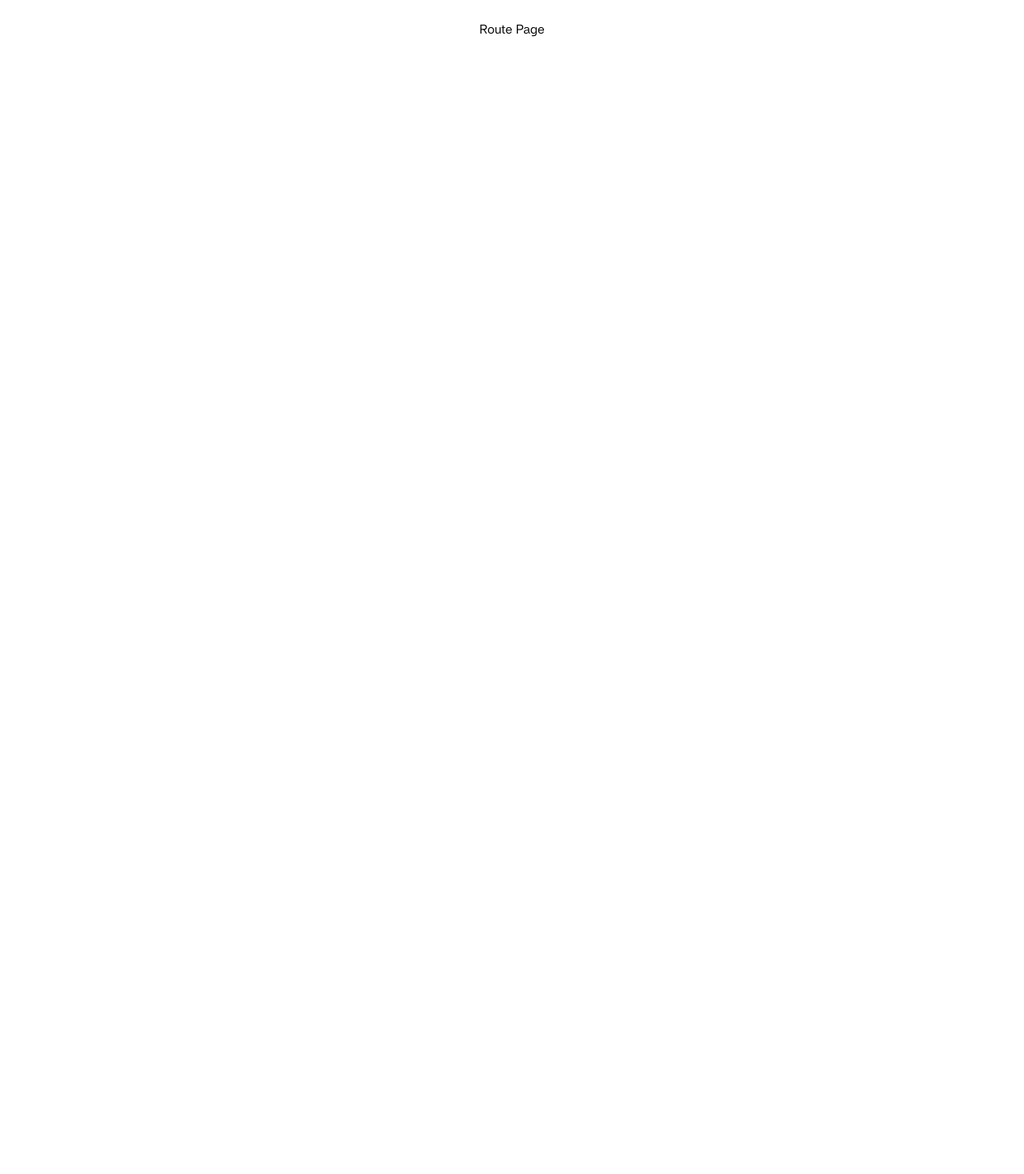
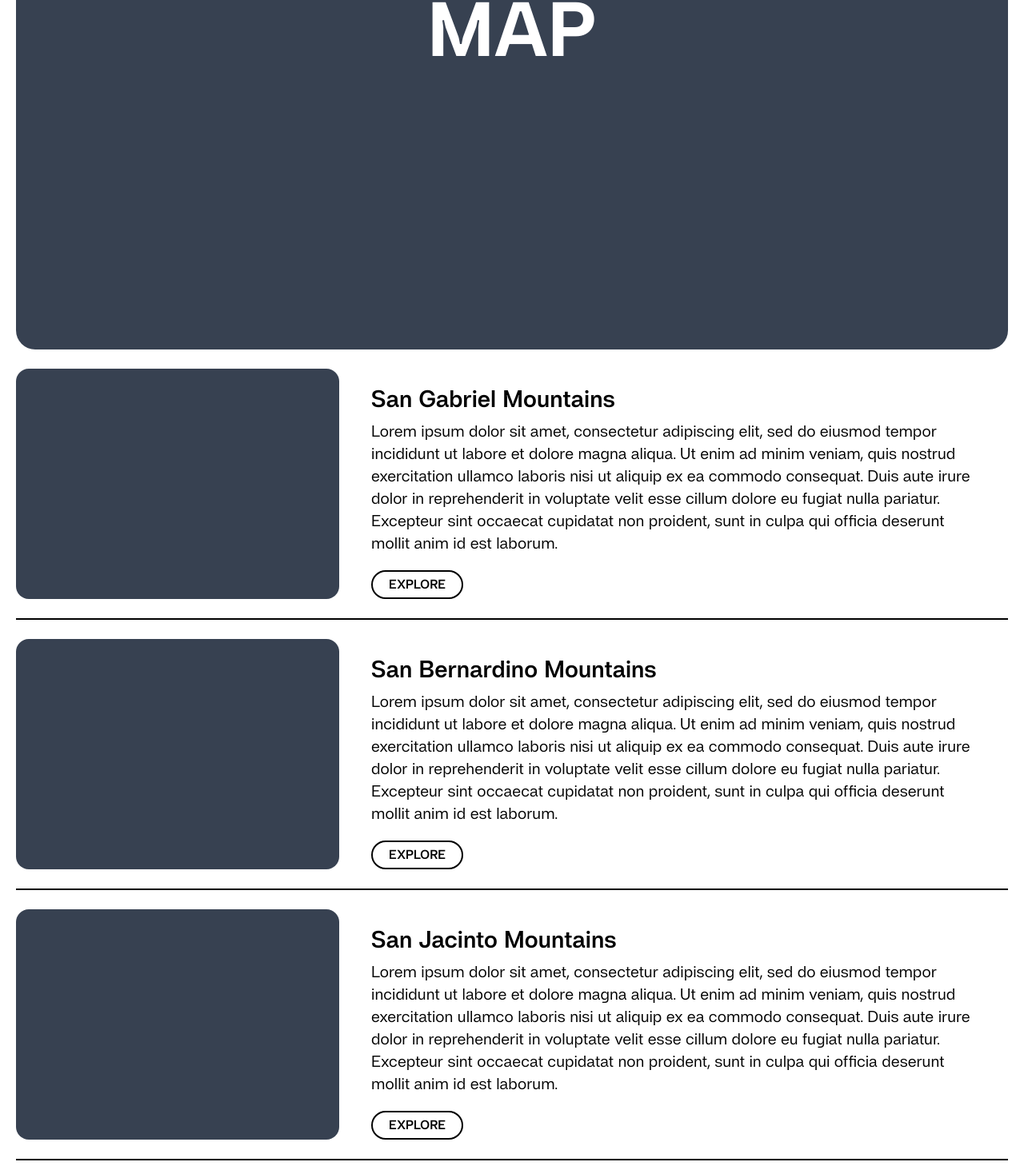
Before and after one commit to dawsonmai/sc-backcountry, a Next.js app: page /routes in a window 1280 px wide. Shown: the part 431-1899 px from the top of the page at 80% size. Before the commit the page ends 888 px from the top, so only its background shows below. Built offline with nearby package versions, Linux system fonts and the light colour scheme.

Commit message:
created outline for routes page

```diff
--- a/src/app/routes/page.tsx
+++ b/src/app/routes/page.tsx
@@ -1,10 +1,13 @@
 import Header from "@/components/global/Header";
+import AreaMap from "@/components/routes/routesOverview/AreaMap";
+import AreaList from "@/components/routes/routesOverview/AreaList";
 
 const route = () => {
 	return (
 		<div className="flex flex-col p-5">
 			<Header />
-			<div className="flex justify-center items-center h-screen">Route Page</div>
+			<AreaMap />
+			<AreaList />
 		</div>
 	);
 };
--- /dev/null
+++ b/src/components/routes/routesOverview/AreaList.tsx
@@ -0,0 +1,46 @@
+const AreaList = () => {
+    return (
+        <div>
+            <div className="py-6 border-b-2 border-black flex">
+                <div className="bg-gray-700 h-72 w-6/12 rounded-2xl"></div>
+                    <div className="w-full px-10 flex flex-col justify-end">
+                    <div>
+                        <h3 className="text-3xl font-semibold mb-2">San Gabriel Mountains</h3>
+                        <p className="text-xl mb-5">
+                            Lorem ipsum dolor sit amet, consectetur adipiscing elit, sed do eiusmod tempor incididunt ut labore et dolore magna aliqua. Ut enim ad minim veniam, quis nostrud exercitation ullamco laboris nisi ut aliquip ex ea commodo consequat. Duis aute irure dolor in reprehenderit in voluptate velit esse cillum dolore eu fugiat nulla pariatur. Excepteur sint occaecat cupidatat non proident, sunt in culpa qui officia deserunt mollit anim id est laborum.
+                        </p>
+                    </div>
+                    <button className="border-2 border-black rounded-full py-1 px-5 text-l font-semibold self-start max-w-fit">EXPLORE</button>
+                </div>
+            </div>
+            <div className="py-6 border-b-2 border-black flex">
+                <div className="bg-gray-700 h-72 w-6/12 rounded-2xl"></div>
+                    <div className="w-full px-10 flex flex-col justify-end">
+                    <div>
+                        <h3 className="text-3xl font-semibold mb-2">San Bernardino Mountains</h3>
+                        <p className="text-xl mb-5">
+                            Lorem ipsum dolor sit amet, consectetur adipiscing elit, sed do eiusmod tempor incididunt ut labore et dolore magna aliqua. Ut enim ad minim veniam, quis nostrud exercitation ullamco laboris nisi ut aliquip ex ea commodo consequat. Duis aute irure dolor in reprehenderit in voluptate velit esse cillum dolore eu fugiat nulla pariatur. Excepteur sint occaecat cupidatat non proident, sunt in culpa qui officia deserunt mollit anim id est laborum.
+                        </p>
+                    </div>
+                    <button className="border-2 border-black rounded-full py-1 px-5 text-l font-semibold self-start max-w-fit">EXPLORE</button>
+                </div>
+            </div>
+            <div className="py-6 border-b-2 border-black flex">
+                <div className="bg-gray-700 h-72 w-6/12 rounded-2xl"></div>
+                    <div className="w-full px-10 flex flex-col justify-end">
+                    <div>
+                        <h3 className="text-3xl font-semibold mb-2">San Jacinto Mountains</h3>
+                        <p className="text-xl mb-5">
+                            Lorem ipsum dolor sit amet, consectetur adipiscing elit, sed do eiusmod tempor incididunt ut labore et dolore magna aliqua. Ut enim ad minim veniam, quis nostrud exercitation ullamco laboris nisi ut aliquip ex ea commodo consequat. Duis aute irure dolor in reprehenderit in voluptate velit esse cillum dolore eu fugiat nulla pariatur. Excepteur sint occaecat cupidatat non proident, sunt in culpa qui officia deserunt mollit anim id est laborum.
+                        </p>
+                    </div>
+                    <button className="border-2 border-black rounded-full py-1 px-5 text-l font-semibold self-start max-w-fit">EXPLORE</button>
+                </div>
+            </div>
+        </div>
+
+
+    );
+};
+
+export default AreaList;
--- /dev/null
+++ b/src/components/routes/routesOverview/AreaMap.tsx
@@ -0,0 +1,9 @@
+const AreaMap = () => {
+	return (
+        <div className="flex flex-col flex-grow bg-gray-700 w-full rounded-3xl h-screen sm:p-10 justify-center text-center text-8xl font-bold text-white">
+            MAP
+        </div>
+    );
+};
+
+export default AreaMap;
```
